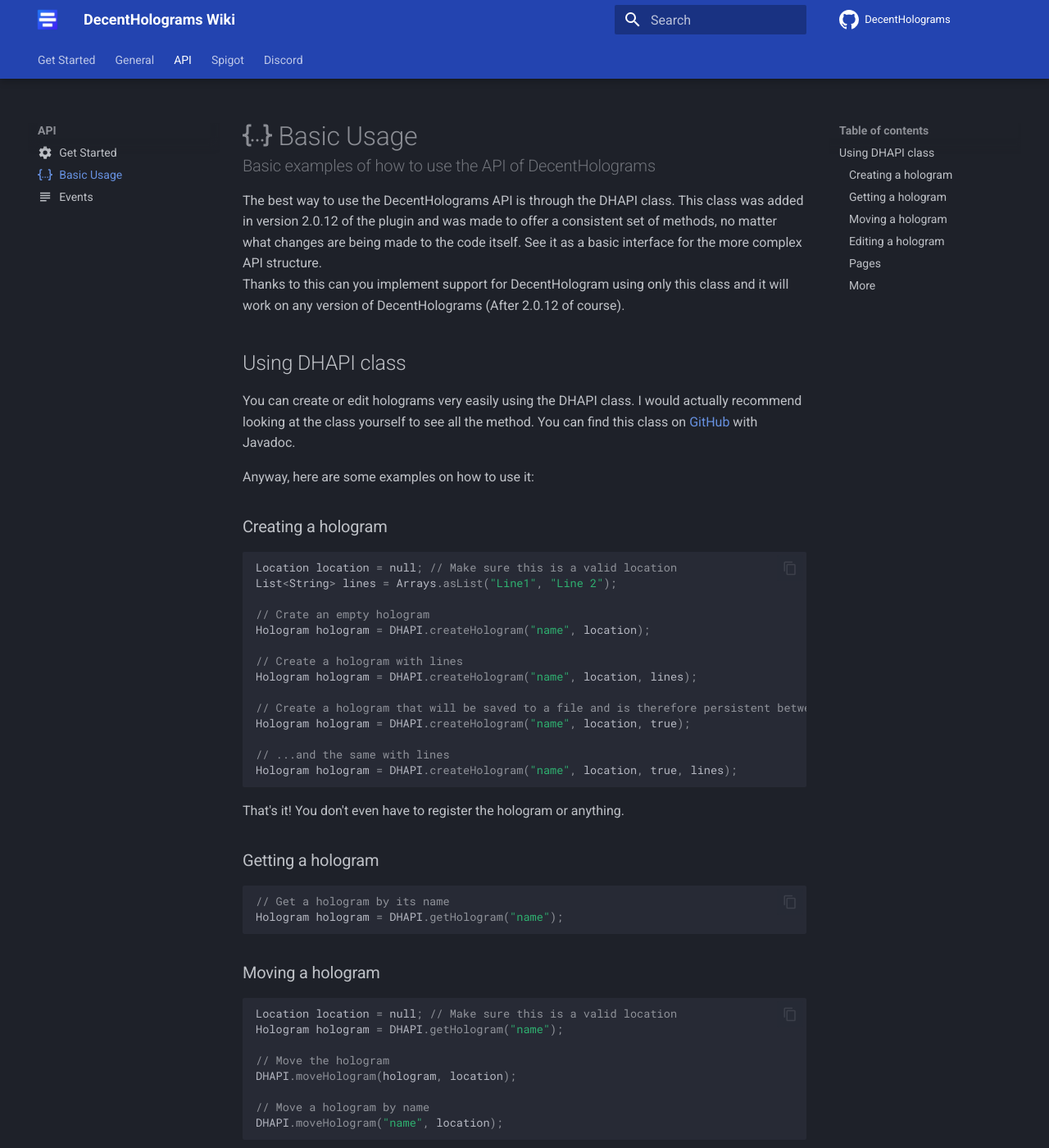
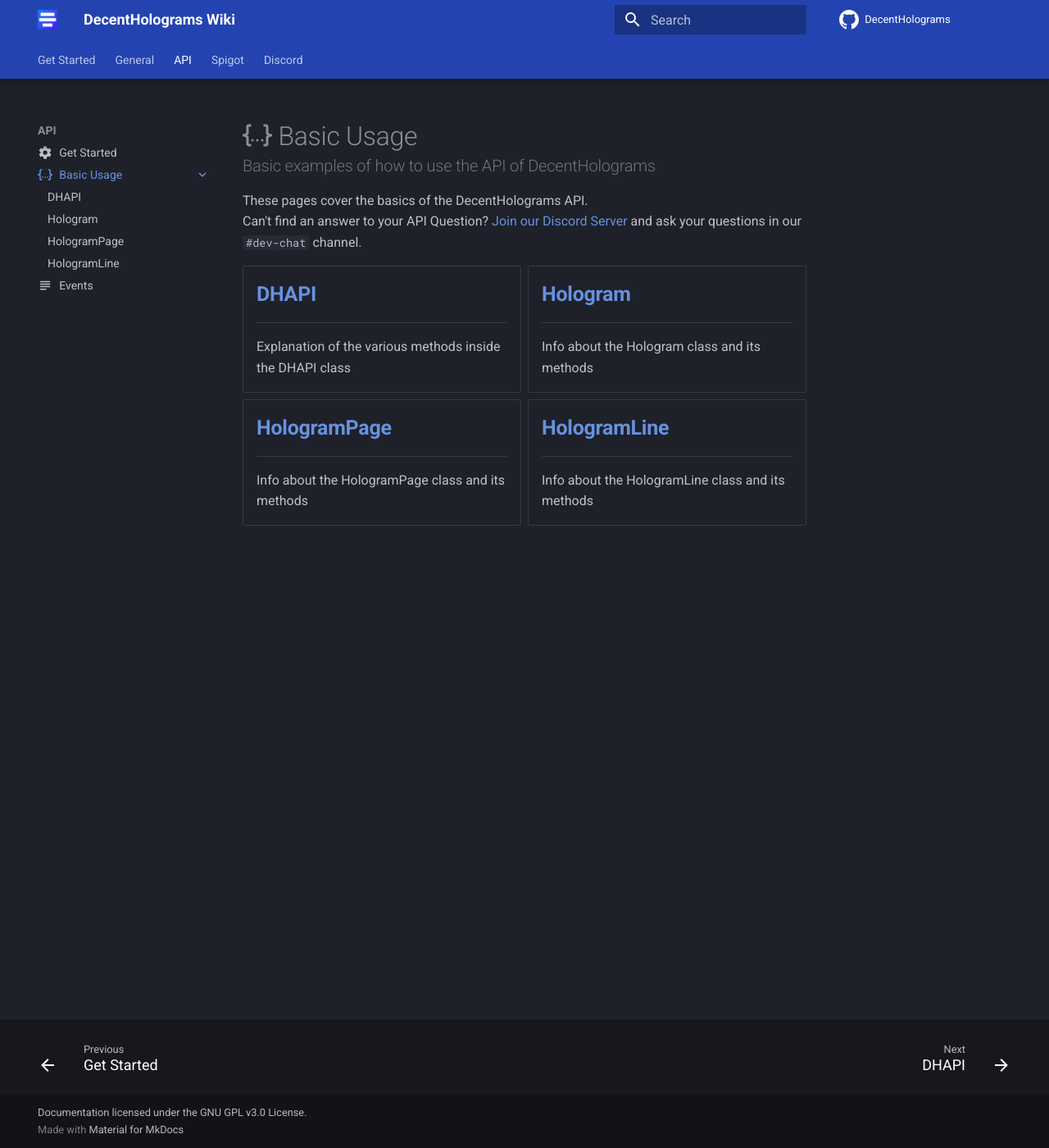
Before and after one commit to DecentSoftware-eu/DecentHolograms-Wiki, an MkDocs documentation site: the page built from docs/api/basic-usage/index.md, in a window 1280 px wide and 1400 px high. Shown: the whole window at 82% size. Built offline with MkDocs 1.6.1 and Material for MkDocs 9.7.7, drawn with Linux system fonts in a browser that asks for light colours; comment, search, counter and statistics services are not loaded; some of the changed text lies outside the part shown.

Commit message:
Update API basic usage

````diff
--- a/docs/api/basic-usage.md
+++ /dev/null
@@ -1,122 +0,0 @@
----
-title: Basic Usage
-description: Basic examples of how to use the API of DecentHolograms
-
-icon: material/code-json
----
-
-The best way to use the DecentHolograms API is through the DHAPI class. This class was added in version 2.0.12 of the plugin and was made to offer a consistent set of methods, no matter what changes are being made to the code itself. See it as a basic interface for the more complex API structure.
-Thanks to this can you implement support for DecentHologram using only this class and it will work on any version of DecentHolograms (After 2.0.12 of course).
-
-## Using DHAPI class
-
-You can create or edit holograms very easily using the DHAPI class. I would actually recommend looking at the class yourself to see all the method. You can find this class on [GitHub][github] with Javadoc.
-
-Anyway, here are some examples on how to use it:
-
-### Creating a hologram
-
-```java
-Location location = null; // Make sure this is a valid location
-List<String> lines = Arrays.asList("Line1", "Line 2");
-
-// Crate an empty hologram
-Hologram hologram = DHAPI.createHologram("name", location);
-
-// Create a hologram with lines
-Hologram hologram = DHAPI.createHologram("name", location, lines);
-
-// Create a hologram that will be saved to a file and is therefore persistent between restarts
-Hologram hologram = DHAPI.createHologram("name", location, true);
-
-// ...and the same with lines
-Hologram hologram = DHAPI.createHologram("name", location, true, lines);
-```
-
-That's it! You don't even have to register the hologram or anything.
-
-### Getting a hologram
-
-```java
-// Get a hologram by its name
-Hologram hologram = DHAPI.getHologram("name");
-```
-
-### Moving a hologram
-```java
-Location location = null; // Make sure this is a valid location
-Hologram hologram = DHAPI.getHologram("name");
-
-// Move the hologram
-DHAPI.moveHologram(hologram, location);
-
-// Move a hologram by name
-DHAPI.moveHologram("name", location);
-```
-
-### Editing a hologram
-
-/// info
-Hologram lines use the exact same content as YAML files have. To learn more about available content options, visit [this page](../general/format-and-colors/index.md).
-///
-
-```java
-// Most methods below also work with a hologram name, but we will be using this
-Hologram hologram = DHAPI.getHologram("name");
-
-// Pages are zero-indexed, so this is the first page
-int page = 0;
-
-// Override existing lines with new list
-List<String> lines = Arrays.asList("Line1", "Line 2");
-DHAPI.setHologramLines(hologram, lines);
-// To set lines of a specific page, do this:
-DHAPI.setHologramLines(hologram, page, lines);
-
-// Add a new line
-DHAPI.addHologramLine(hologram, "New Line");
-// For a specific page
-DHAPI.addHologramLine(hologram, page, "New Line");
-
-// First line of a page. Also zero-indexed like pages
-int line = 0;
-
-// Insert a line
-DHAPI.insertHologramLine(hologram, line, "New Line");
-// On a specific page
-DHAPI.insertHologramLine(hologram, page, line, "New Line");
-
-// Remove a line. Returned HologramLine is the removed one.
-HologramLine line = DHAPI.removeHologramLine(hologram, line);
-// On a specific page
-HologramLine line = DHAPI.removeHologramLine(hologram, page, line);
-```
-
-### Pages
-
-```java
-Hologram hologram = DHAPI.getHologram("name");
-List<String> lines = Arrays.asList("Line1", "Line 2");
-int page = 0;
-
-// Add a page
-HologramPage page = DHAPI.addHologramPage(hologram);
-// Or with lines
-HologramPage page = DHAPI.addHologramPage(hologram, lines);
-
-// Insert a page
-HologramPage page = DHAPI.insertHologramPage(hologram, page);
-// Or with lines
-HologramPage page = DHAPI.insertHologramPage(hologram, page, lines);
-
-// Remove a page. Returned HologramPage is the removed one
-HologramPage page = DHAPI.removeHologramPage(hologram, page);
-```
-
-### More
-
-There are a lot more methods in the DHAPI. Way too many to list here.
-If you would like to see some more examples here, contact us on [Discord][discord]
-
-[github]: https://github.com/DecentSoftware-eu/DecentHolograms/blob/main/src/main/java/eu/decentsoftware/holograms/api/DHAPI.java
-[discord]: https://discord.decentsoftware.eu/
--- /dev/null
+++ b/docs/api/basic-usage/index.md
@@ -0,0 +1,11 @@
+---
+template: index_list.html
+
+title: Basic Usage
+description: Basic examples of how to use the API of DecentHolograms
+
+icon: material/code-json
+---
+
+These pages cover the basics of the DecentHolograms API.
+Can't find an answer to your API Question? [Join our Discord Server](https://discord.decentsoftware.eu){ target="_blank" rel="nofollow" } and ask your questions in our `#dev-chat` channel.
--- a/mkdocs.yml
+++ b/mkdocs.yml
@@ -1,7 +1,7 @@
 site_name: 'DecentHolograms Wiki'
 site_description: 'Wiki of the DecentHolograms plugin'
 site_author: 'decentsoftware-eu contributors'
-site_url: 'https://docs.andre601.ch/DecentHolograms-Wiki'
+site_url: 'https://wiki.decentholograms.eu'
 
 copyright: |
   Documentation licensed under the <a href="https://github.com/DecentSoftware-eu/DecentHolograms-Wiki/blob/main/LICENSE">GNU GPL v3.0 License</a>.
@@ -126,7 +126,12 @@
     - general/flags.md
   - API:
     - api/get-started.md
-    - api/basic-usage.md
+    - Basic Usage:
+      - api/basic-usage/index.md
+      - api/basic-usage/dhapi.md
+      - api/basic-usage/hologram.md
+      - api/basic-usage/hologrampage.md
+      - api/basic-usage/hologramline.md
     - api/events.md
   - Spigot: 'http://decentholograms.eu/'
   - Discord: 'https://discord.decentsoftware.eu/'
````
Also changed, not shown: docs/api/basic-usage/dhapi.md (added, +267 -0 lines), docs/api/basic-usage/hologram.md (added, +12 -0 lines), docs/api/basic-usage/hologramline.md (added, +12 -0 lines), docs/api/basic-usage/hologrampage.md (added, +12 -0 lines), docs/general/examples/index.md (+2 -2 lines).
